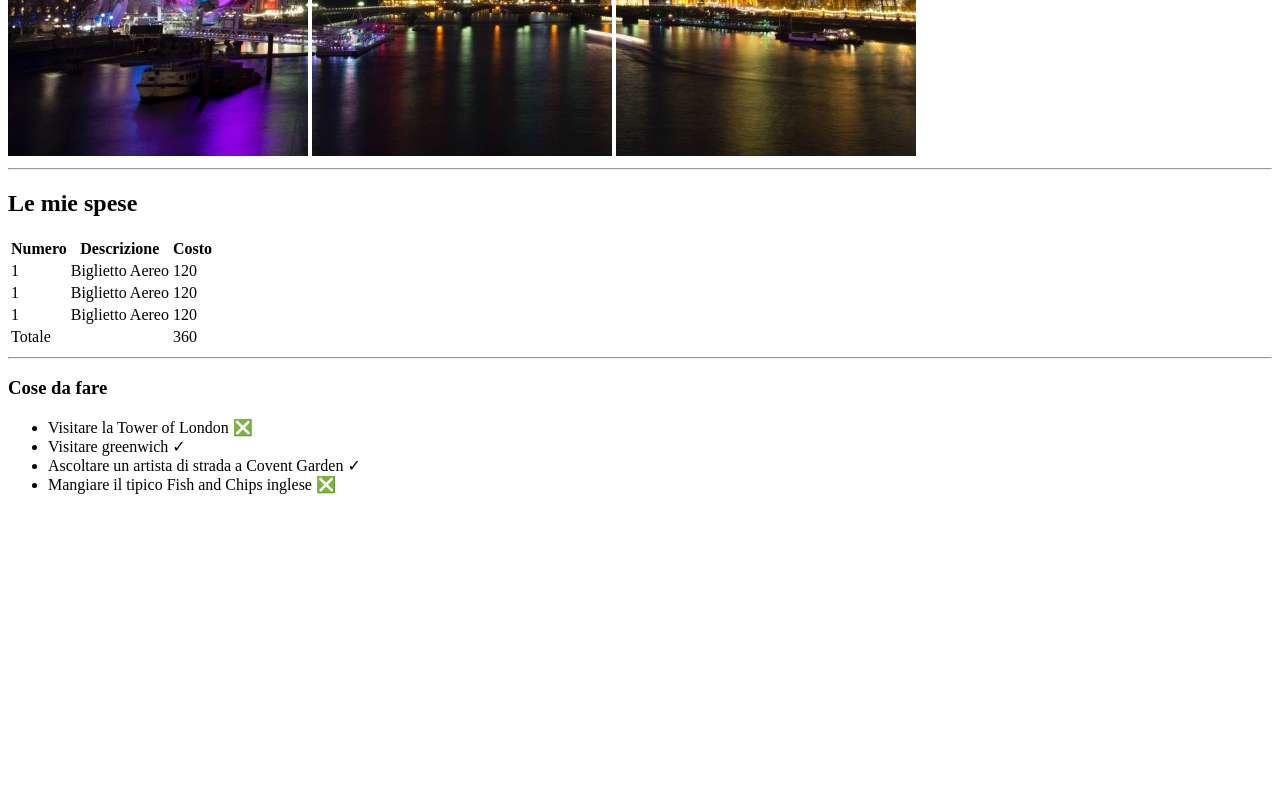
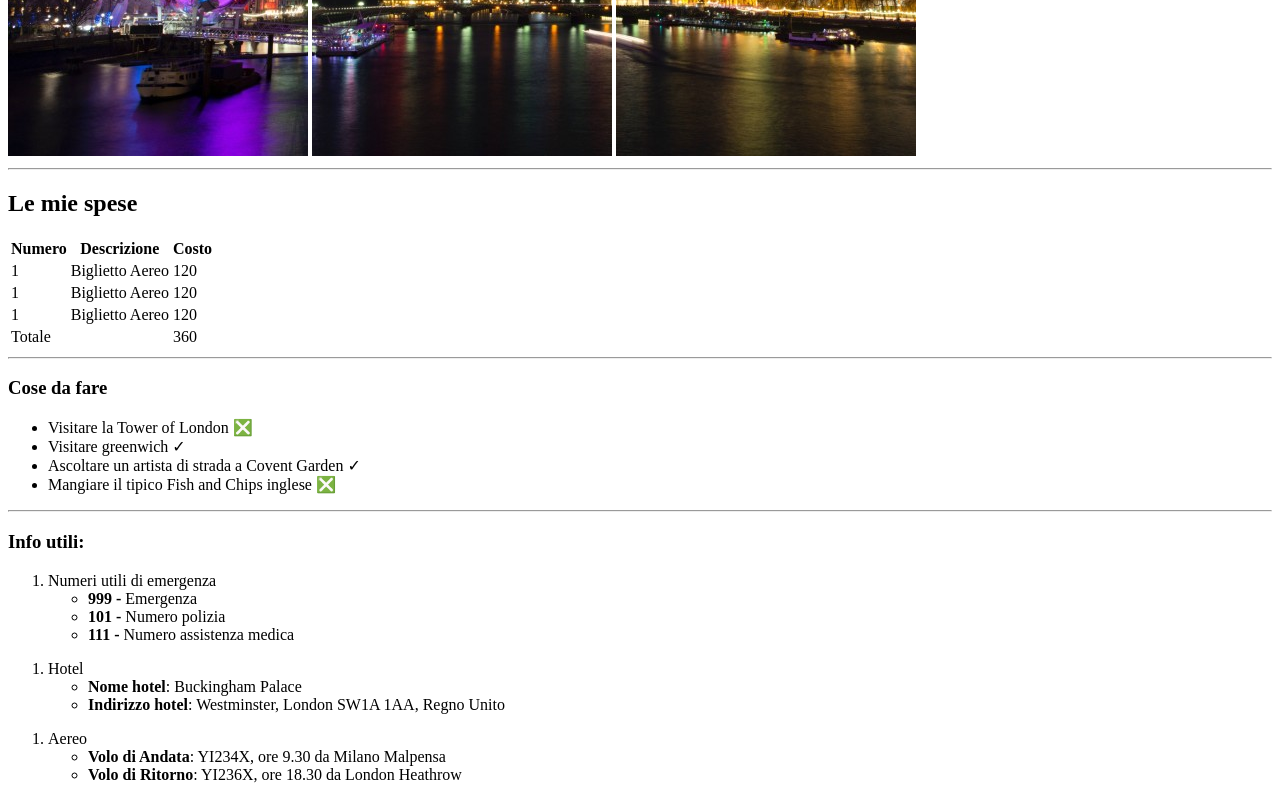
Before and after one commit to SalvatoreStefanelli/html-london-trip, a plain HTML site: page index.html in a window 1280 px wide. Shown: the part 524-1324 px from the top of the page. Before the commit the page ends 1034 px from the top, so only its background shows below. Drawn offline with Linux system fonts and the light colour scheme.

Commit message:
complete third section

```diff
--- a/index.html
+++ b/index.html
@@ -77,6 +77,38 @@
 
         </section>
 
+    <hr>
+
+        <section>
+
+            <h3>Info utili:</h3>
+
+                <ol>
+                    <li>Numeri utili di emergenza</li>
+                        <ul>
+                            <li><strong>999 -</strong> Emergenza</li>
+                            <li><strong>101 -</strong> Numero polizia</li>
+                            <li><strong>111 -</strong> Numero assistenza medica</li>
+                </ol>
+
+                <ol>
+                    <li>Hotel</li>
+                        <ul>
+                            <li><strong>Nome hotel</strong>: Buckingham Palace</li>
+                            <li><strong>Indirizzo hotel</strong>: Westminster, London SW1A 1AA, Regno Unito</li>
+                        </ul>
+                </ol>
+
+                <ol>
+                    <li>Aereo</li>
+                        <ul>
+                            <li><strong>Volo di Andata</strong>: YI234X, ore 9.30 da Milano Malpensa</li>
+                            <li><strong>Volo di Ritorno</strong>: YI236X, ore 18.30 da London Heathrow</li>
+                        <ul>
+                </ol>
+
+        </section>
+
     </main>
 
     <footer>
```
